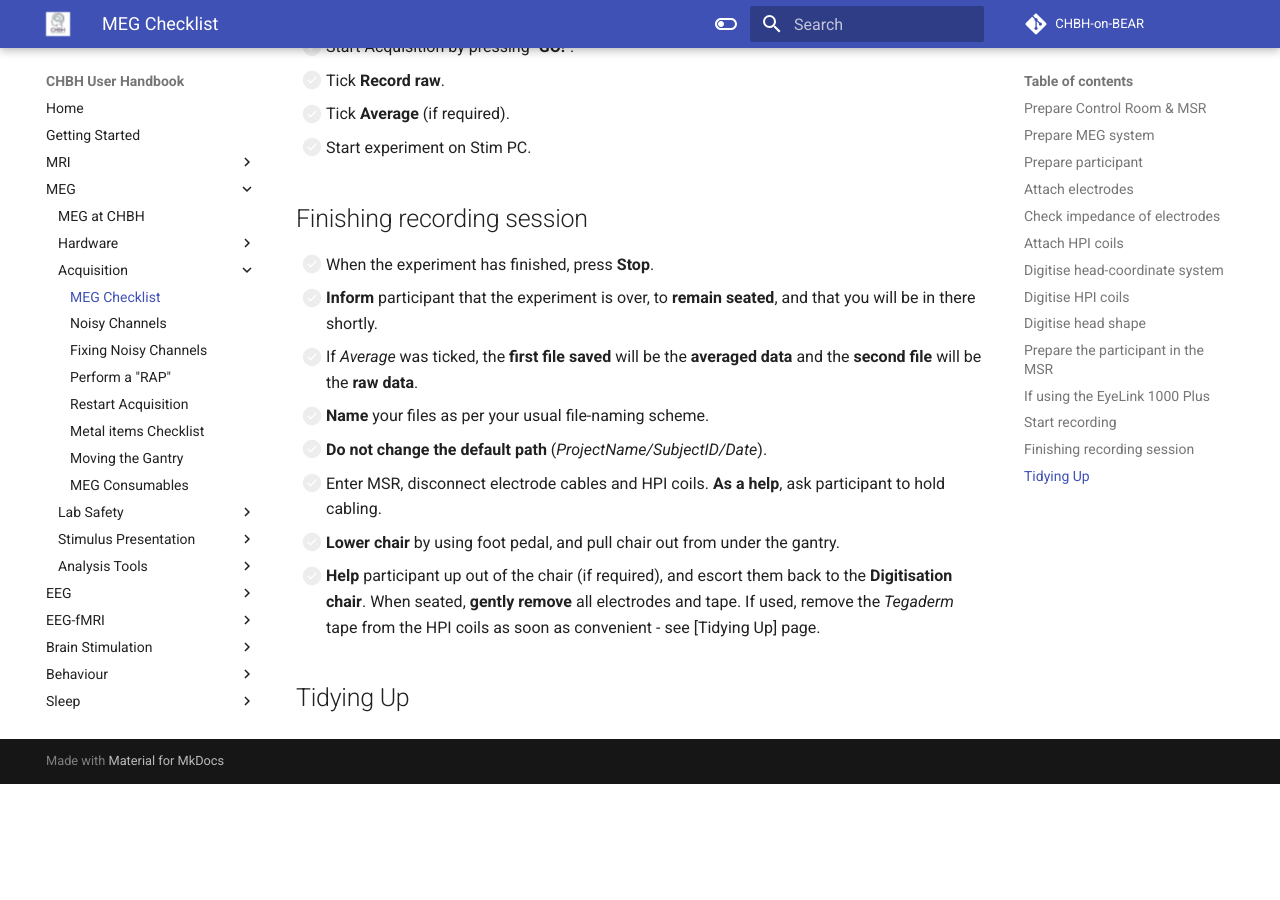
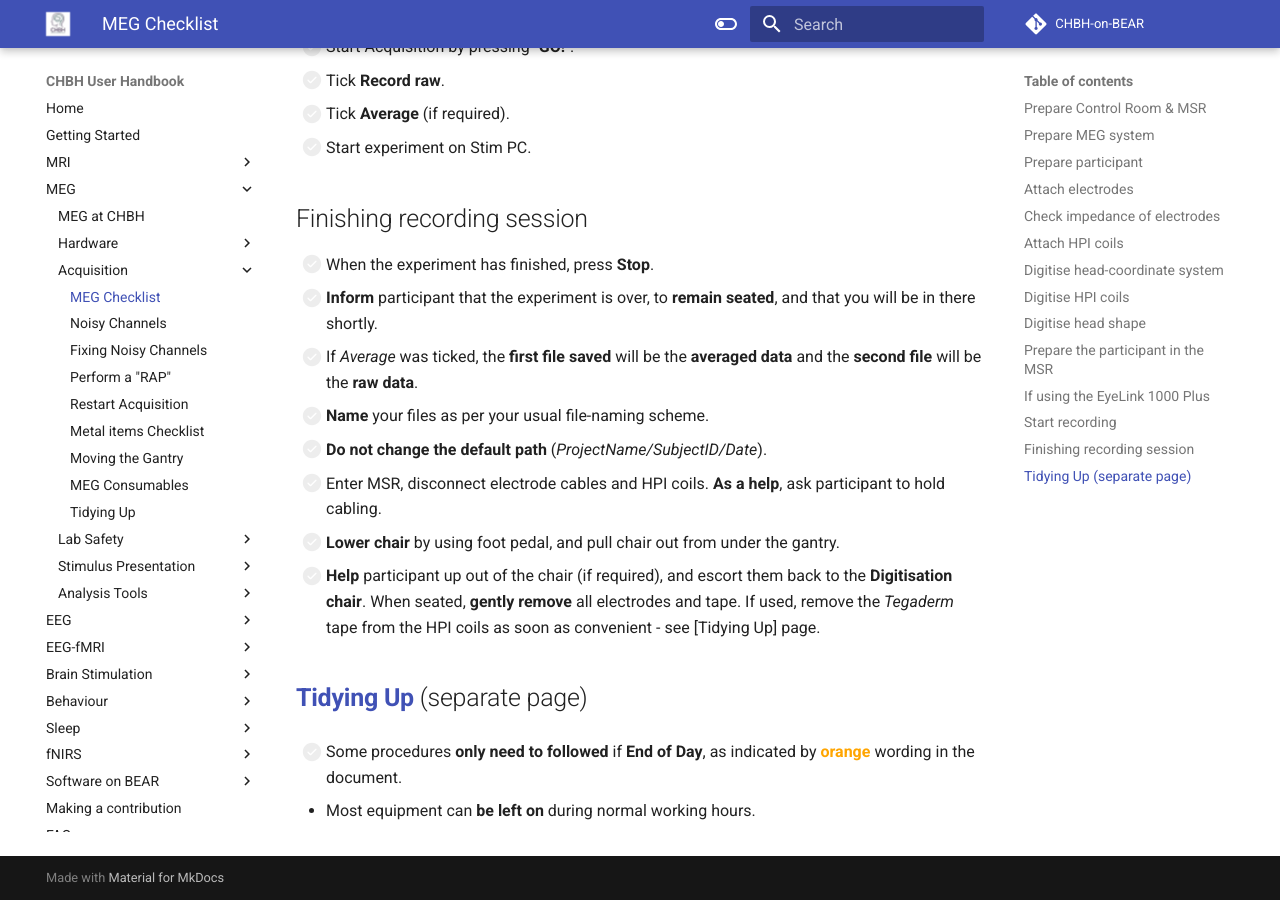
Before and after one commit to chbh-opensource/chbh-on-bear, an MkDocs documentation site: the page built from docs/meg/acquisition/meg-acquisition-checklist.md, in a window 1280 px wide and 900 px high, scrolled down 11048 px. Built offline with MkDocs 1.6.1 and Material for MkDocs 9.7.7, drawn with Linux system fonts in a browser that asks for light colours; comment, search, counter and statistics services are not loaded; before the commit the page ends 11832 px from its top, so only the background shows below that.

Commit message:
Acquisition Checklist hopefully finished

```diff
--- a/docs/meg/acquisition/meg-acquisition-checklist.md
+++ b/docs/meg/acquisition/meg-acquisition-checklist.md
@@ -331,4 +331,8 @@
 - [ ] **Lower chair** by using foot pedal, and pull chair out from under the gantry.
 - [ ] **Help** participant up out of the chair (if required), and escort them back to the **Digitisation chair**. When seated, **gently remove** all electrodes and tape. If used, remove the *Tegaderm* tape from the HPI coils as soon as convenient - see [Tidying Up] page.
 
-## Tidying Up
+## **[Tidying Up](tidying_up.md)** (separate page)
+
+- [ ] Some procedures **only need to followed** if **End of Day**, as indicated by **<span style="color:orange">orange</span>** wording in the document.
+
+- Most equipment can **be left on** during normal working hours.
--- a/mkdocs.yml
+++ b/mkdocs.yml
@@ -89,6 +89,7 @@
       - Metal items Checklist: meg/pdfs/Metal_items_checklist.pdf
       - Moving the Gantry: meg/acquisition/moving-the-gantry.md
       - MEG Consumables: meg/acquisition/meg-consumables.md
+      - Tidying Up: meg/acquisition/tidying_up.md
     - Lab Safety:
       - Procedures: meg/labsafety/labsafety.md
     - Stimulus Presentation:
```
Also changed, not shown: docs/meg/acquisition/tidying_up.md (added, +3 -0 lines), docs/meg/index.md (+1 -0 lines).
